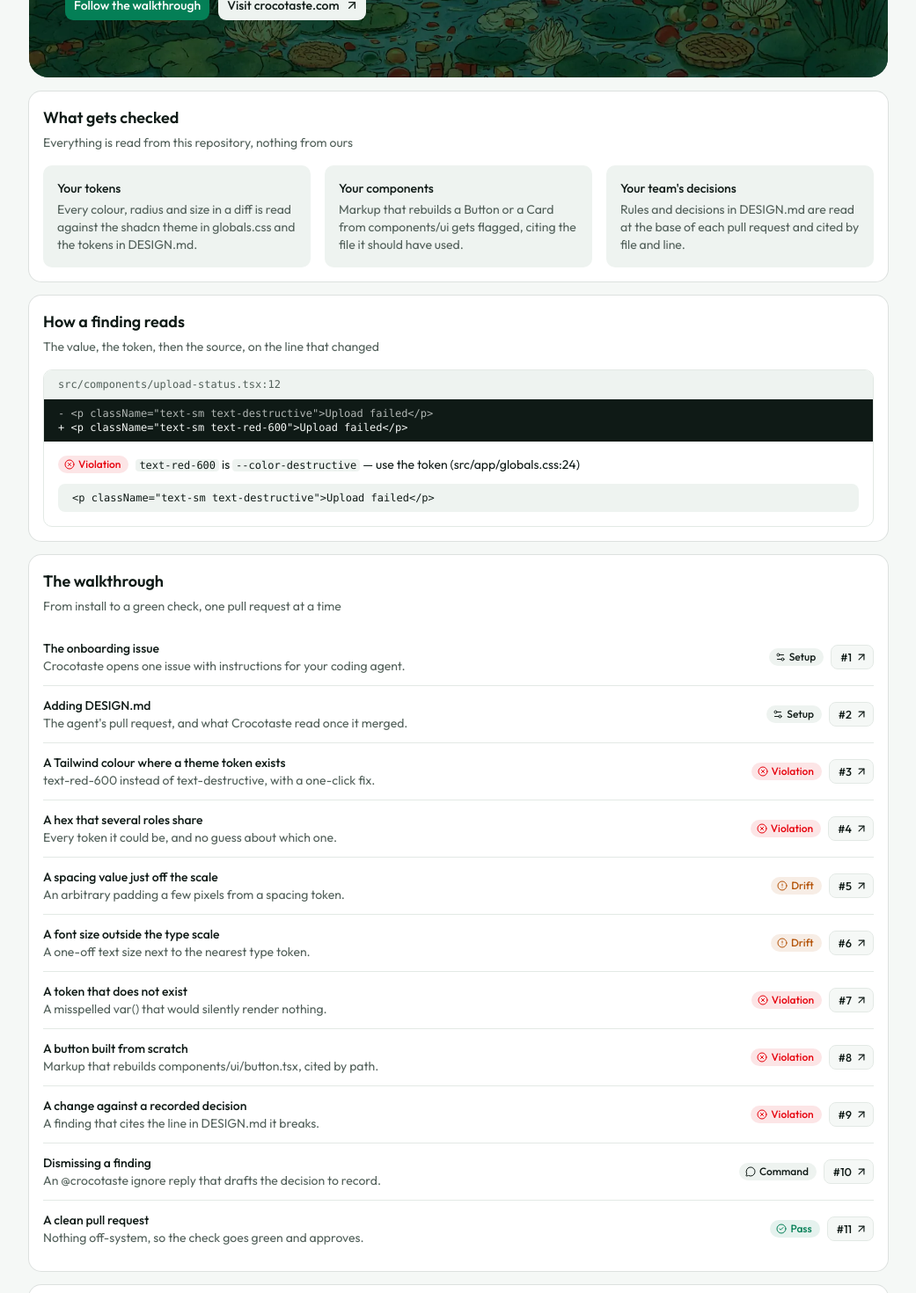
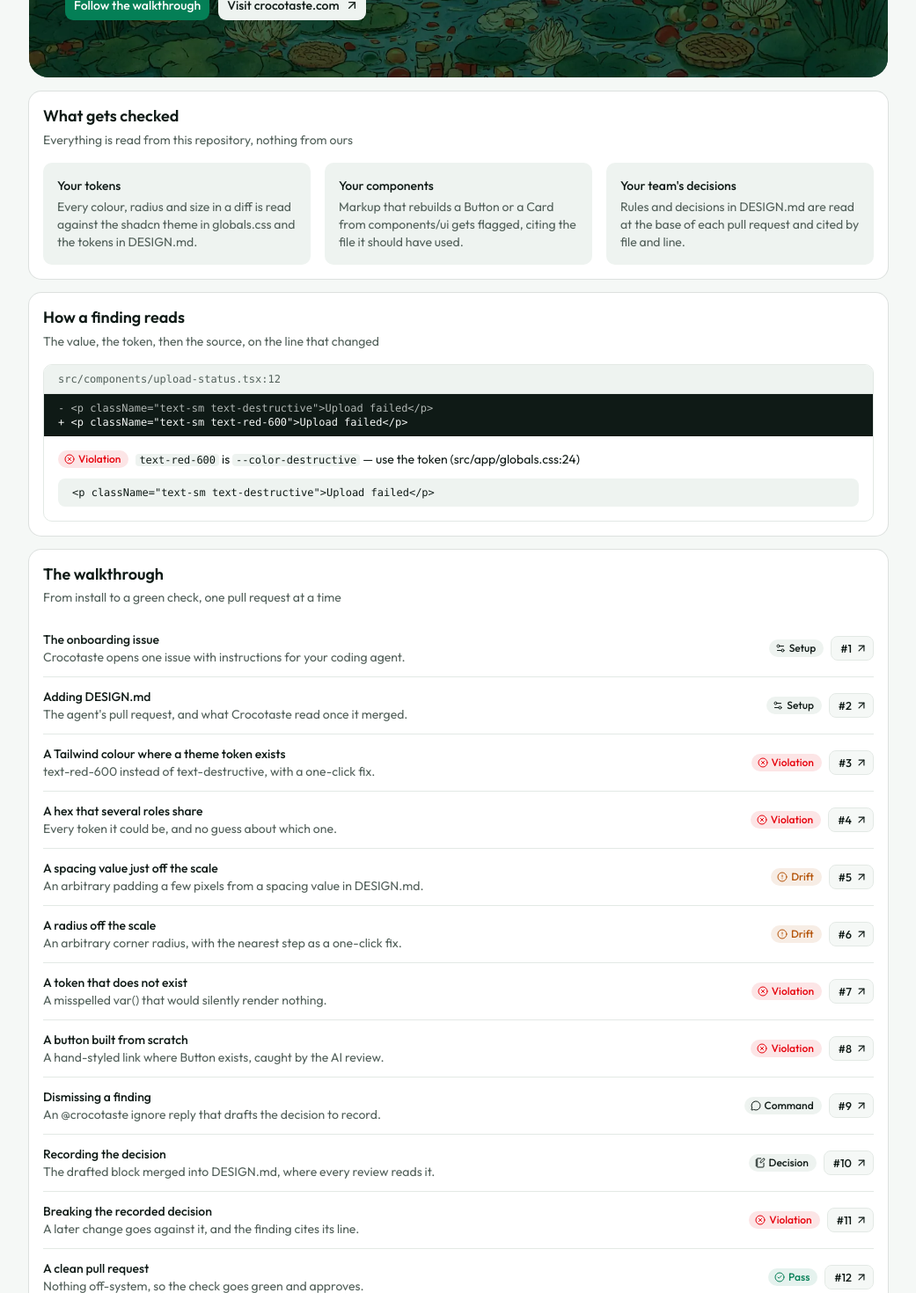
Before and after one commit to crocotaste/crocotaste-examples, a Next.js app: page / in a window 1280 px wide. Shown: the part 340-1810 px from the top of the page at 88% size, without its empty margins (119-1160 px from the left). Built offline with nearby package versions, Linux system fonts and the light colour scheme.

Commit message:
List all twelve walkthrough steps and style card titles in the component

```diff
--- a/src/app/page.tsx
+++ b/src/app/page.tsx
@@ -4,6 +4,7 @@ import {
   CircleCheck,
   CircleX,
   MessageCircle,
+  NotebookPen,
   Settings2,
 } from "lucide-react";
 
@@ -38,6 +39,7 @@ const OUTCOME = {
   drift: { label: "Drift", variant: "warning", Icon: CircleAlert },
   violation: { label: "Violation", variant: "destructive", Icon: CircleX },
   command: { label: "Command", variant: "secondary", Icon: MessageCircle },
+  decision: { label: "Decision", variant: "secondary", Icon: NotebookPen },
 } as const;
 
 function OutcomeBadge({ outcome }: { outcome: Outcome }) {
@@ -127,9 +129,7 @@ function Checks() {
   return (
     <Card>
       <CardHeader>
-        <CardTitle className="text-lg font-semibold">
-          What gets checked
-        </CardTitle>
+        <CardTitle>What gets checked</CardTitle>
         <CardDescription>
           Everything is read from this repository, nothing from ours
         </CardDescription>
@@ -150,9 +150,7 @@ function Finding() {
   return (
     <Card>
       <CardHeader>
-        <CardTitle className="text-lg font-semibold">
-          How a finding reads
-        </CardTitle>
+        <CardTitle>How a finding reads</CardTitle>
         <CardDescription>
           The value, the token, then the source, on the line that changed
         </CardDescription>
@@ -187,7 +185,7 @@ function Walkthrough() {
   return (
     <Card id="walkthrough" className="scroll-mt-4">
       <CardHeader>
-        <CardTitle className="text-lg font-semibold">The walkthrough</CardTitle>
+        <CardTitle>The walkthrough</CardTitle>
         <CardDescription>
           From install to a green check, one pull request at a time
         </CardDescription>
@@ -227,9 +225,7 @@ function TryIt() {
   return (
     <Card>
       <CardHeader>
-        <CardTitle className="text-lg font-semibold">
-          Try it on your own repository
-        </CardTitle>
+        <CardTitle>Try it on your own repository</CardTitle>
         <CardDescription>
           Install the GitHub App, and your first three reviews are free
         </CardDescription>
--- a/src/components/ui/card.tsx
+++ b/src/components/ui/card.tsx
@@ -37,7 +37,7 @@ function CardTitle({ className, ...props }: React.ComponentProps<"div">) {
     <div
       data-slot="card-title"
       className={cn(
-        "font-heading text-base leading-snug font-medium group-data-[size=sm]/card:text-sm",
+        "font-heading text-lg leading-snug font-semibold group-data-[size=sm]/card:text-sm",
         className,
       )}
       {...props}
--- a/src/data/showcase.ts
+++ b/src/data/showcase.ts
@@ -1,6 +1,7 @@
 // The page's content, kept out of the markup so the page reads as layout.
 
-export type Outcome = "setup" | "pass" | "drift" | "violation" | "command";
+export type Outcome =
+  "setup" | "pass" | "drift" | "violation" | "command" | "decision";
 
 export type Step = {
   title: string;
@@ -74,13 +75,15 @@ export const STEPS: Step[] = [
   },
   {
     title: "A spacing value just off the scale",
-    shows: "An arbitrary padding a few pixels from a spacing token.",
+    shows:
+      "An arbitrary padding a few pixels from a spacing value in DESIGN.md.",
     outcome: "drift",
     number: 5,
   },
   {
-    title: "A font size outside the type scale",
-    shows: "A one-off text size next to the nearest type token.",
+    title: "A radius off the scale",
+    shows:
+      "An arbitrary corner radius, with the nearest step as a one-click fix.",
     outcome: "drift",
     number: 6,
   },
@@ -92,27 +95,34 @@ export const STEPS: Step[] = [
   },
   {
     title: "A button built from scratch",
-    shows: "Markup that rebuilds components/ui/button.tsx, cited by path.",
+    shows: "A hand-styled link where Button exists, caught by the AI review.",
     outcome: "violation",
     number: 8,
-  },
-  {
-    title: "A change against a recorded decision",
-    shows: "A finding that cites the line in DESIGN.md it breaks.",
-    outcome: "violation",
-    number: 9,
   },
   {
     title: "Dismissing a finding",
     shows: "An @crocotaste ignore reply that drafts the decision to record.",
     outcome: "command",
+    number: 9,
+  },
+  {
+    title: "Recording the decision",
+    shows:
+      "The drafted block merged into DESIGN.md, where every review reads it.",
+    outcome: "decision",
     number: 10,
+  },
+  {
+    title: "Breaking the recorded decision",
+    shows: "A later change goes against it, and the finding cites its line.",
+    outcome: "violation",
+    number: 11,
   },
   {
     title: "A clean pull request",
     shows: "Nothing off-system, so the check goes green and approves.",
     outcome: "pass",
-    number: 11,
+    number: 12,
   },
 ];
 
```
Also changed, not shown: 2 other files (tests, documents, lock files or other folders).
